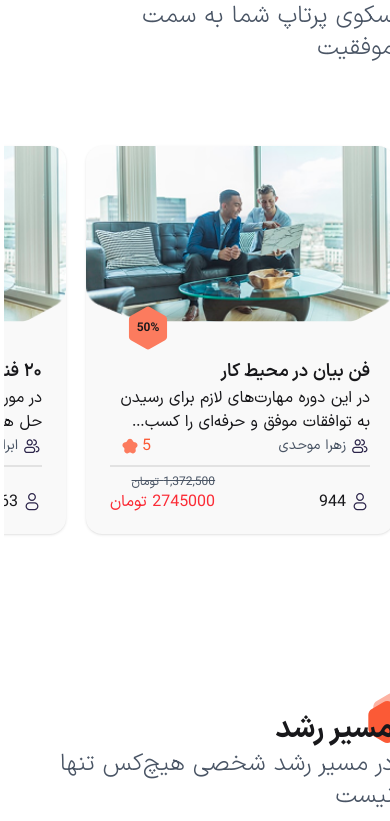
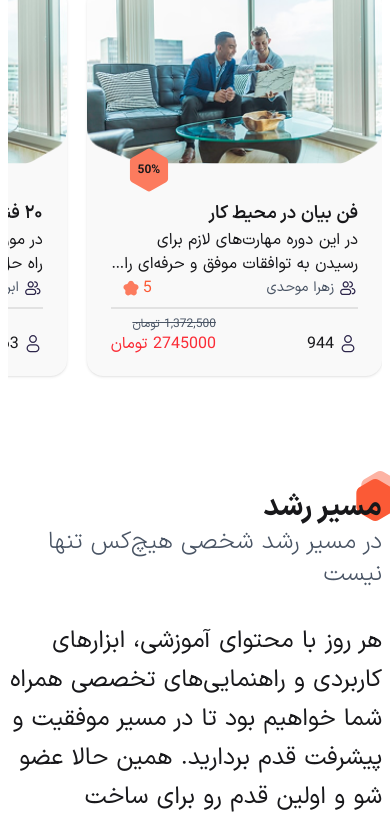
Before and after one commit to tinybug-m/tavanaSho, a React (Vite) app: page / in a window 390 px wide. Shown: the part 1223-2044 px from the top of the page. Built offline with nearby package versions, Linux system fonts and the light colour scheme.

Commit message:
feat: mobile padding and overflow

```diff
--- a/src/App.jsx
+++ b/src/App.jsx
@@ -17,7 +17,7 @@ import { BestCoursesData, BlogPostsData, CoursesData } from "./utils/mockDatas";
 function App() {
   return (
     <>
-      <div className="max-w-screen-xl mx-auto bg-#fafafa flex flex-col gap-32 pb-24 pt-40">
+      <div className="max-w-screen-xl px-2 md:px-0 overflow-hidden mx-auto bg-#fafafa flex flex-col gap-16 md:gap-32 pb-24 pt-20 md:pt-40">
         <MainMenu />
 
         <MainHero />
```
